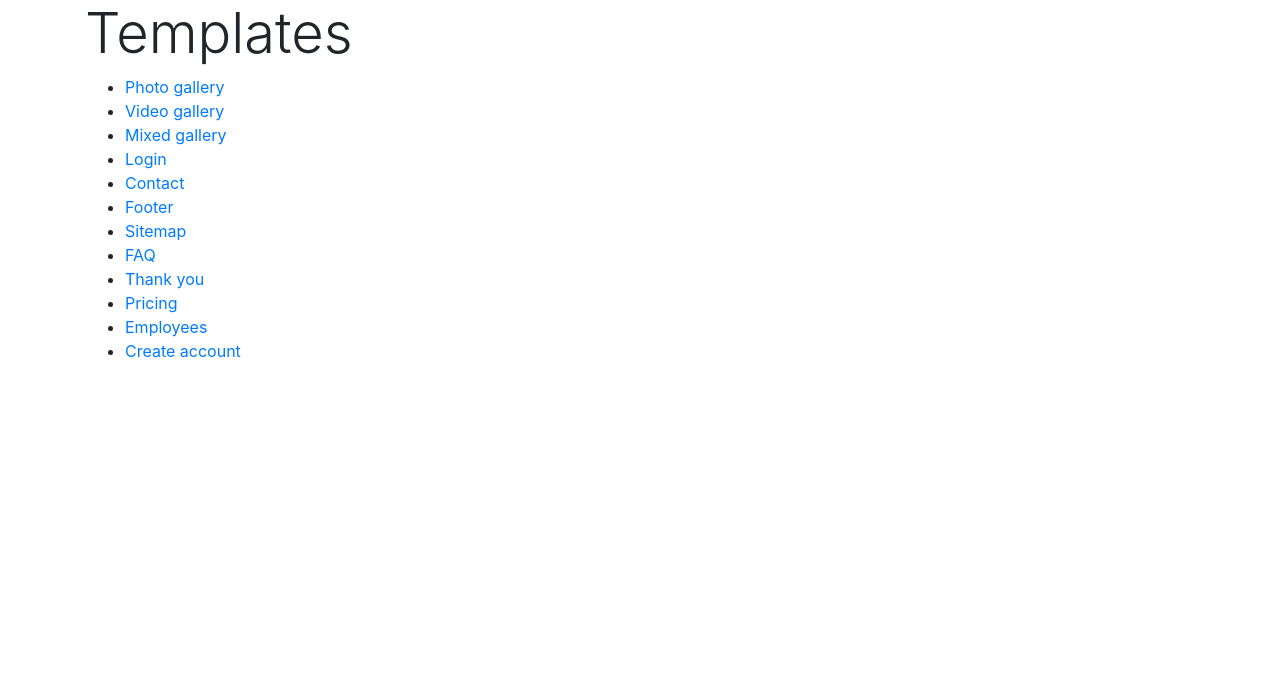
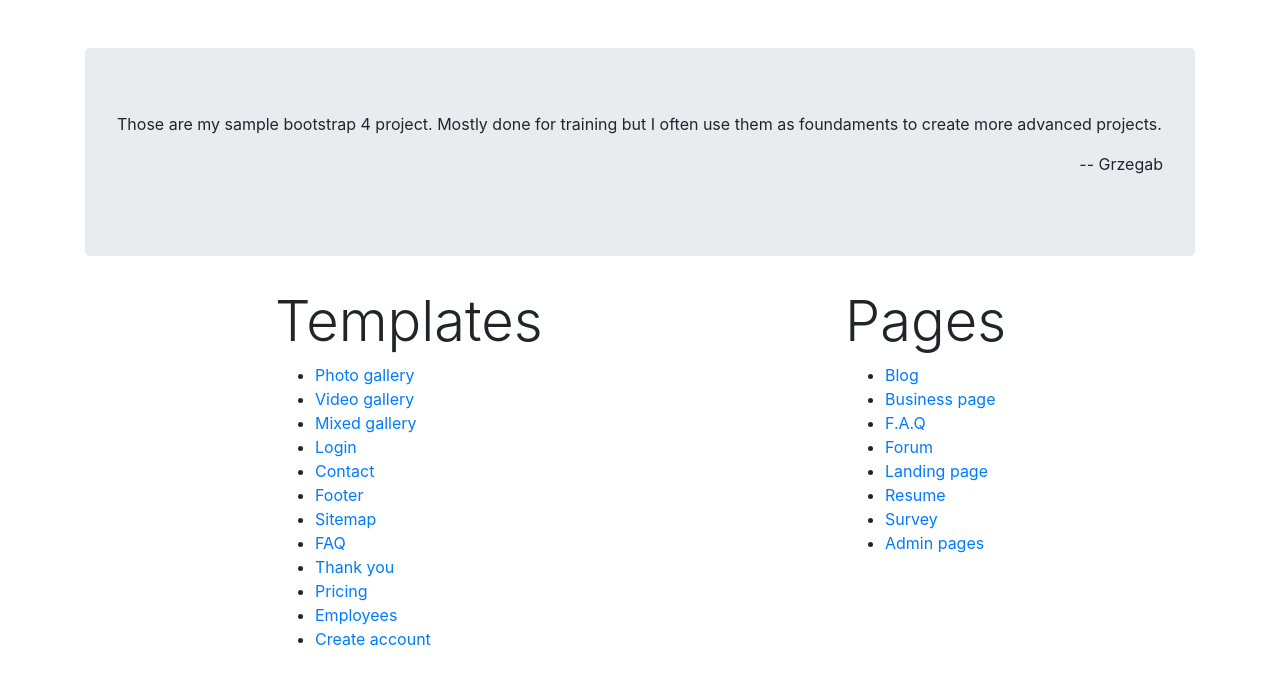
Before and after one commit to grzegab/bootsamples, a Symfony app: template templates/list.html.twig in a window 1280 px wide. Shown: the top 685 px of the page. Run offline with Twig, Linux system fonts and the light colour scheme; the template is opened without the code that fills it, so the values that code supplies are empty; some libraries are stand-ins or nearby versions.

Commit message:
move back button to base layout file

```diff
--- a/templates/base.html.twig
+++ b/templates/base.html.twig
@@ -19,7 +19,9 @@
     {% endblock %}
 </head>
 <body>
-{% block body %}{% endblock %}
+{% block body %}
+    {% include 'back.html.twig' %}
+{% endblock %}
 
 {% block javascripts %}
     <script src="https://code.jquery.com/jquery-3.2.1.slim.min.js" integrity="sha384-KJ3o2DKtIkvYIK3UENzmM7KCkRr/rE9/Qpg6aAZGJwFDMVNA/GpGFF93hXpG5KkN" crossorigin="anonymous"></script>
--- a/templates/list.html.twig
+++ b/templates/list.html.twig
@@ -4,6 +4,16 @@
     <div class="container">
         <div class="row">
             <div class="col-12">
+                <div class="jumbotron mt-5">
+                    <p class="text-justify">Those are my sample bootstrap 4 project. Mostly done for training but I
+                        often use them as foundaments to
+                        create more advanced projects.</p>
+                    <p class="text-right"> -- Grzegab</p>
+                </div>
+            </div>
+        </div>
+        <div class="row">
+            <div class="col-sm-12 col-md-4 offset-md-2">
                 <h1 class="display-4">Templates</h1>
                 <ul>
                     <li><a href="{{ path('templates.photo.gallery') }}">Photo gallery</a></li>
@@ -20,6 +30,19 @@
                     <li><a href="{{ path('templates.create.account') }}">Create account</a></li>
                 </ul>
             </div>
+            <div class="col-sm-12 col-md-4 offset-md-2">
+                <h1 class="display-4">Pages</h1>
+                <ul>
+                    <li><a href="{{ path('pages.blog.index') }}">Blog</a></li>
+                    <li><a href="{{ path('pages.business.index') }}">Business page</a></li>
+                    <li><a href="{{ path('pages.faq.index') }}">F.A.Q</a></li>
+                    <li><a href="{{ path('pages.forum.index') }}">Forum</a></li>
+                    <li><a href="{{ path('pages.landing.index') }}">Landing page</a></li>
+                    <li><a href="{{ path('pages.resume.index') }}">Resume</a></li>
+                    <li><a href="{{ path('pages.survey.index') }}">Survey</a></li>
+                    <li><a href="{{ path('pages.admin.index') }}">Admin pages</a></li>
+                </ul>
+            </div>
         </div>
     </div>
 {% endblock %}
--- a/templates/templates/contact.html.twig
+++ b/templates/templates/contact.html.twig
@@ -1,7 +1,7 @@
 {% extends 'base.html.twig' %}
 
 {% block body %}
-    {% include 'back.html.twig' %}
+    {{ parent() }}
     <div class="container my-3 my-sm-5">
         <h1 class="text-center mb-sm-4">Contact</h1>
         <div class="row">
--- a/templates/templates/create-account.html.twig
+++ b/templates/templates/create-account.html.twig
@@ -1,7 +1,7 @@
 {% extends 'base.html.twig' %}
 
 {% block body %}
-    {% include 'back.html.twig' %}
+    {{ parent() }}
     <div class="jumbotron jumbotron-fluid">
         <div class="container">
             <div class="row">
--- a/templates/templates/employees.html.twig
+++ b/templates/templates/employees.html.twig
@@ -1,7 +1,7 @@
 {% extends 'base.html.twig' %}
 
 {% block body %}
-    {% include 'back.html.twig' %}
+    {{ parent() }}
     <div class="container my-3 my-sm-5">
         <h1 class="text-center mb-3 mb-sm-5">Meet the team</h1>
         <div class="row">
--- a/templates/templates/faq.html.twig
+++ b/templates/templates/faq.html.twig
@@ -1,7 +1,7 @@
 {% extends 'base.html.twig' %}
 
 {% block body %}
-    {% include 'back.html.twig' %}
+    {{ parent() }}
     <div class="container my-3 my-sm-5">
         <h1 class="text-center mb-3 mb-sm-5">Frequently asked questions</h1>
         <div id="accordion" role="tablist" aria-multiselectable="true">
--- a/templates/templates/footer.html.twig
+++ b/templates/templates/footer.html.twig
@@ -1,7 +1,7 @@
 {% extends 'base.html.twig' %}
 
 {% block body %}
-    {% include 'back.html.twig' %}
+    {{ parent() }}
     <footer class="small bg-faded">
         <div class="container py-3 py-sm-5">
             <div class="row">
--- a/templates/templates/mixed-gallery.html.twig
+++ b/templates/templates/mixed-gallery.html.twig
@@ -1,8 +1,7 @@
 {% extends 'base.html.twig' %}
 
 {% block body %}
-    {% include 'back.html.twig' %}
-
+    {{ parent() }}
     <div class="container my-3 my-sm-5">
         <h1 class="text-center mb-sm-4">Mixed Gallery with videos</h1>
         <p class="lead">{{ faker.text }}</p>
--- a/templates/templates/page-login.html.twig
+++ b/templates/templates/page-login.html.twig
@@ -1,7 +1,7 @@
 {% extends 'base.html.twig' %}
 
 {% block body %}
-    {% include 'back.html.twig' %}
+    {{ parent() }}
     <div class="jumbotron jumbotron-fluid my-0 pt-3 vh-100 bg">
         <div class="container rounded">
             <div class="row mt-5 py-5">
--- a/templates/templates/photo-gallery.html.twig
+++ b/templates/templates/photo-gallery.html.twig
@@ -1,8 +1,7 @@
 {% extends 'base.html.twig' %}
 
 {% block body %}
-    {% include 'back.html.twig' %}
-
+    {{ parent() }}
     <div class="container my-3 my-sm-5">
         <h1 class="mb-sm-4 text-center">Gallery title</h1>
         <p class="lead">{{ faker.text }}</p>
--- a/templates/templates/pricing.html.twig
+++ b/templates/templates/pricing.html.twig
@@ -1,7 +1,7 @@
 {% extends 'base.html.twig' %}
 
 {% block body %}
-    {% include 'back.html.twig' %}
+    {{ parent() }}
     <div class="container my-3 my-sm-5">
         <h1 class="text-center mb-3 mb-sm-5">Pricing table</h1>
         <div class="row">
--- a/templates/templates/shortcuts.html.twig
+++ b/templates/templates/shortcuts.html.twig
@@ -1,7 +1,7 @@
 {% extends 'base.html.twig' %}
 
 {% block body %}
-    {% include 'back.html.twig' %}
+    {{ parent() }}
     <a href="#" data-toggle="modal" data-target="#modal">View keyboard shortcuts</a>
     <div class="modal fade" id="modal" tabindex="-1" role="dialog" aria-labelledby="modalTitle" aria-hidden="true">
         <div class="modal-dialog modal-lg" role="document">
--- a/templates/templates/sitemap.html.twig
+++ b/templates/templates/sitemap.html.twig
@@ -1,7 +1,7 @@
 {% extends 'base.html.twig' %}
 
 {% block body %}
-    {% include 'back.html.twig' %}
+    {{ parent() }}
     <div class="container my-3 my-sm-5">
         <h1 class="text-center mb-3 mb-sm-5">Sitemap</h1>
         <div class="row">
--- a/templates/templates/thanks.html.twig
+++ b/templates/templates/thanks.html.twig
@@ -1,7 +1,7 @@
 {% extends 'base.html.twig' %}
 
 {% block body %}
-    {% include 'back.html.twig' %}
+    {{ parent() }}
     <div>
         <div class="jumbotron jumbotron-fluid text-center">
             <div class="container">
--- a/templates/templates/video-gallery.html.twig
+++ b/templates/templates/video-gallery.html.twig
@@ -1,8 +1,7 @@
 {% extends 'base.html.twig' %}
 
 {% block body %}
-    {% include 'back.html.twig' %}
-
+    {{ parent() }}
     <div class="container my-3 my-sm-5">
         <h1 class="text-center mb-sm-4">Sample video gallery title</h1>
         <p class="lead">{{ faker.text }}</p>
```
